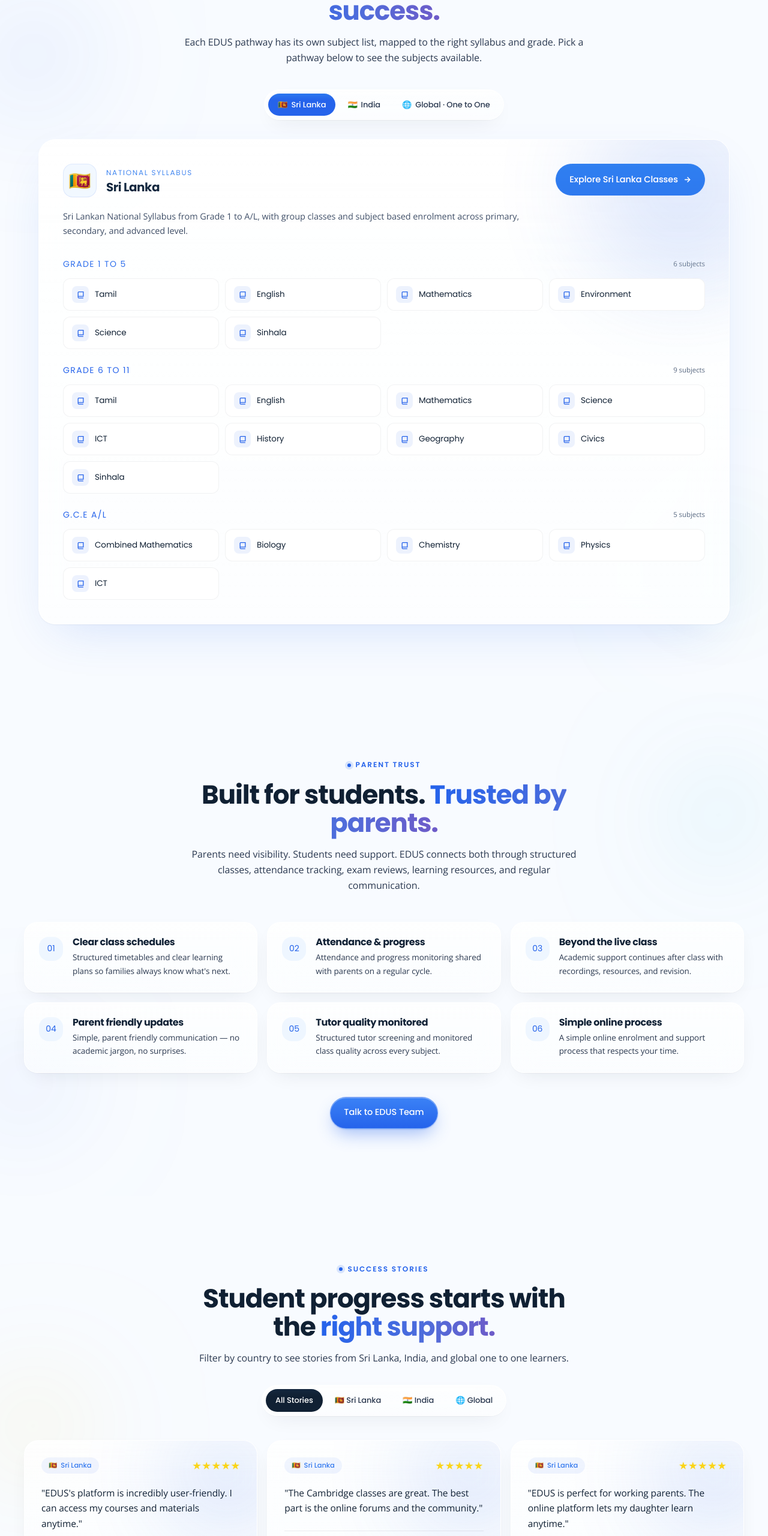
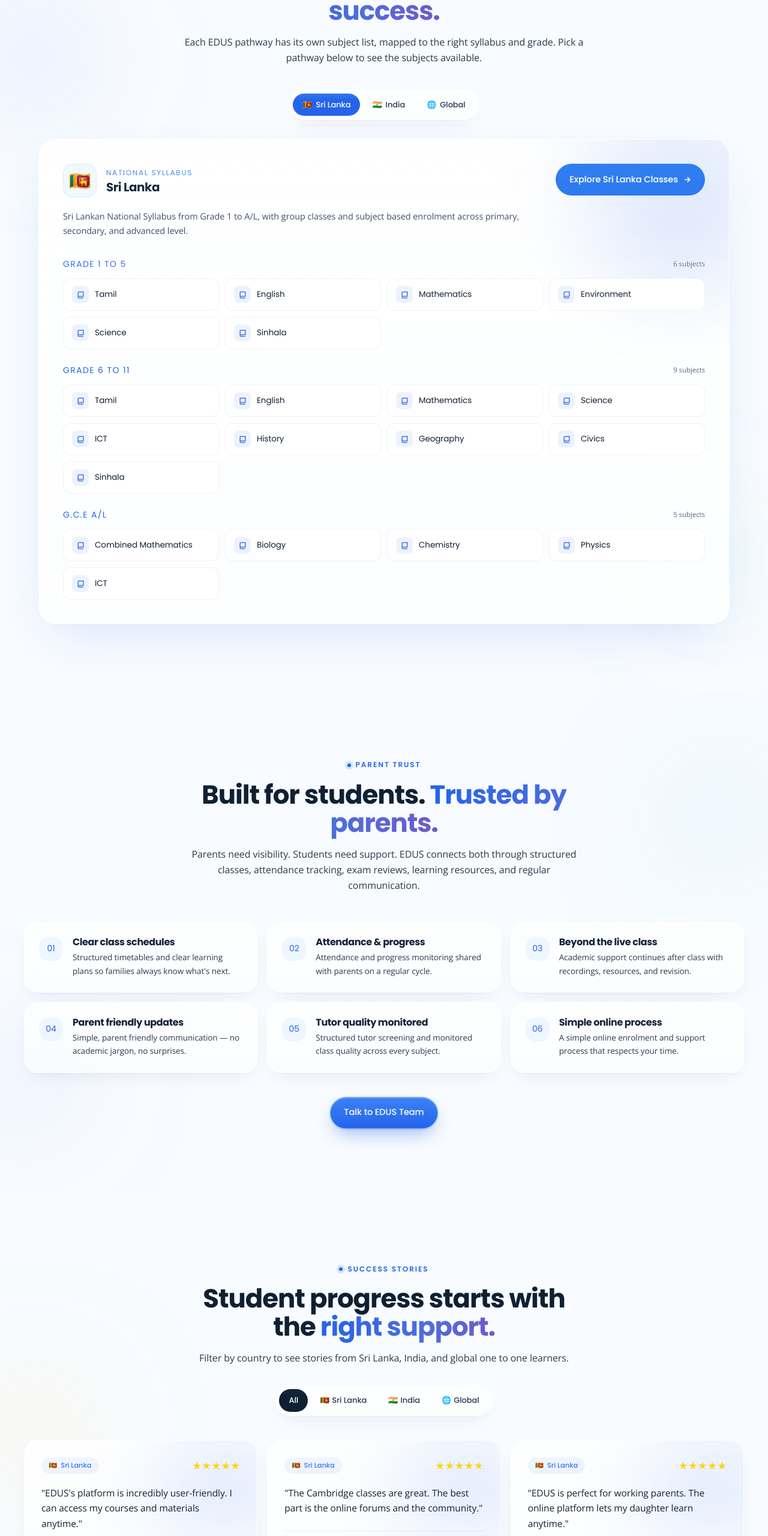
Before and after one commit to edustutor/edusmainwebsite, a Next.js app: page / in a window 1280 px wide. Shown: the part 4264-6825 px from the top of the page at 60% size. Built offline with nearby package versions, Linux system fonts and the light colour scheme.

Commit message:
feat: enhance Subjects and Success components with improved layout and filter options

```diff
--- a/components/Subjects.tsx
+++ b/components/Subjects.tsx
@@ -76,8 +76,8 @@
   {
     code: "GL",
     flag: "🌐",
-    label: "Global · One to One",
-    region: "International Syllabus",
+    label: "Global",
+    region: "International Syllabus · One to One",
     description:
       "Personal tutor matching with flexible timing for international students. Cambridge, Edexcel, and core academic subjects supported.",
     groups: [
@@ -166,22 +166,22 @@
           </p>
         </m.div>
 
-        {/* Pathway tabs */}
+        {/* Pathway tabs — always one row */}
         <m.div
-          className="mt-10 flex flex-wrap justify-center gap-2"
+          className="mt-10 flex justify-center px-4"
           variants={fadeUp}
           initial="hidden"
           whileInView="show"
           viewport={inView}
         >
-          <div className="inline-flex glass rounded-full p-1.5 gap-1 flex-wrap justify-center">
+          <div className="inline-flex glass rounded-full p-1 sm:p-1.5 gap-0.5 sm:gap-1">
             {PATHWAYS.map((p) => {
               const isActive = active === p.code;
               return (
                 <button
                   key={p.code}
                   onClick={() => setActive(p.code)}
-                  className={`relative px-4 py-2 rounded-full text-[13px] font-medium font-[family-name:var(--font-display)] transition-colors ${
+                  className={`relative px-3 sm:px-4 py-1.5 sm:py-2 rounded-full text-[12px] sm:text-[13px] font-medium font-[family-name:var(--font-display)] transition-colors whitespace-nowrap shrink-0 ${
                     isActive ? "text-white" : "text-[#2B3950] hover:text-[#102033]"
                   }`}
                 >
--- a/components/Success.tsx
+++ b/components/Success.tsx
@@ -85,10 +85,10 @@
 ];
 
 const FILTERS = [
-  { code: "ALL", label: "All Stories" },
-  { code: "SL", label: "🇱🇰 Sri Lanka" },
-  { code: "IN", label: "🇮🇳 India" },
-  { code: "GL", label: "🌐 Global" },
+  { code: "ALL", label: "All", flag: null },
+  { code: "SL", label: "Sri Lanka", flag: "🇱🇰" },
+  { code: "IN", label: "India", flag: "🇮🇳" },
+  { code: "GL", label: "Global", flag: "🌐" },
 ] as const;
 
 export function Success() {
@@ -138,18 +138,18 @@
 
         {/* Country filter */}
         <m.div
-          className="mt-8 flex justify-center"
+          className="mt-8 flex justify-center px-4"
           variants={fadeUp}
           initial="hidden"
           whileInView="show"
           viewport={inView}
         >
-          <div className="inline-flex glass rounded-full p-1.5 gap-1 flex-wrap justify-center">
+          <div className="inline-flex glass rounded-full p-1 sm:p-1.5 gap-0.5 sm:gap-1">
             {FILTERS.map((f) => (
               <button
                 key={f.code}
                 onClick={() => setFilter(f.code)}
-                className={`relative px-4 py-2 rounded-full text-[13px] font-medium font-[family-name:var(--font-display)] transition-colors ${
+                className={`relative px-3 sm:px-4 py-1.5 sm:py-2 rounded-full text-[12px] sm:text-[13px] font-medium font-[family-name:var(--font-display)] transition-colors whitespace-nowrap shrink-0 ${
                   filter === f.code ? "text-white" : "text-[#2B3950] hover:text-[#102033]"
                 }`}
               >
@@ -160,7 +160,10 @@
                     transition={{ type: "spring", stiffness: 380, damping: 32 }}
                   />
                 )}
-                <span className="relative z-10">{f.label}</span>
+                <span className="relative z-10 inline-flex items-center gap-1">
+                  {f.flag && <span aria-hidden>{f.flag}</span>}
+                  {f.label}
+                </span>
               </button>
             ))}
           </div>
```
